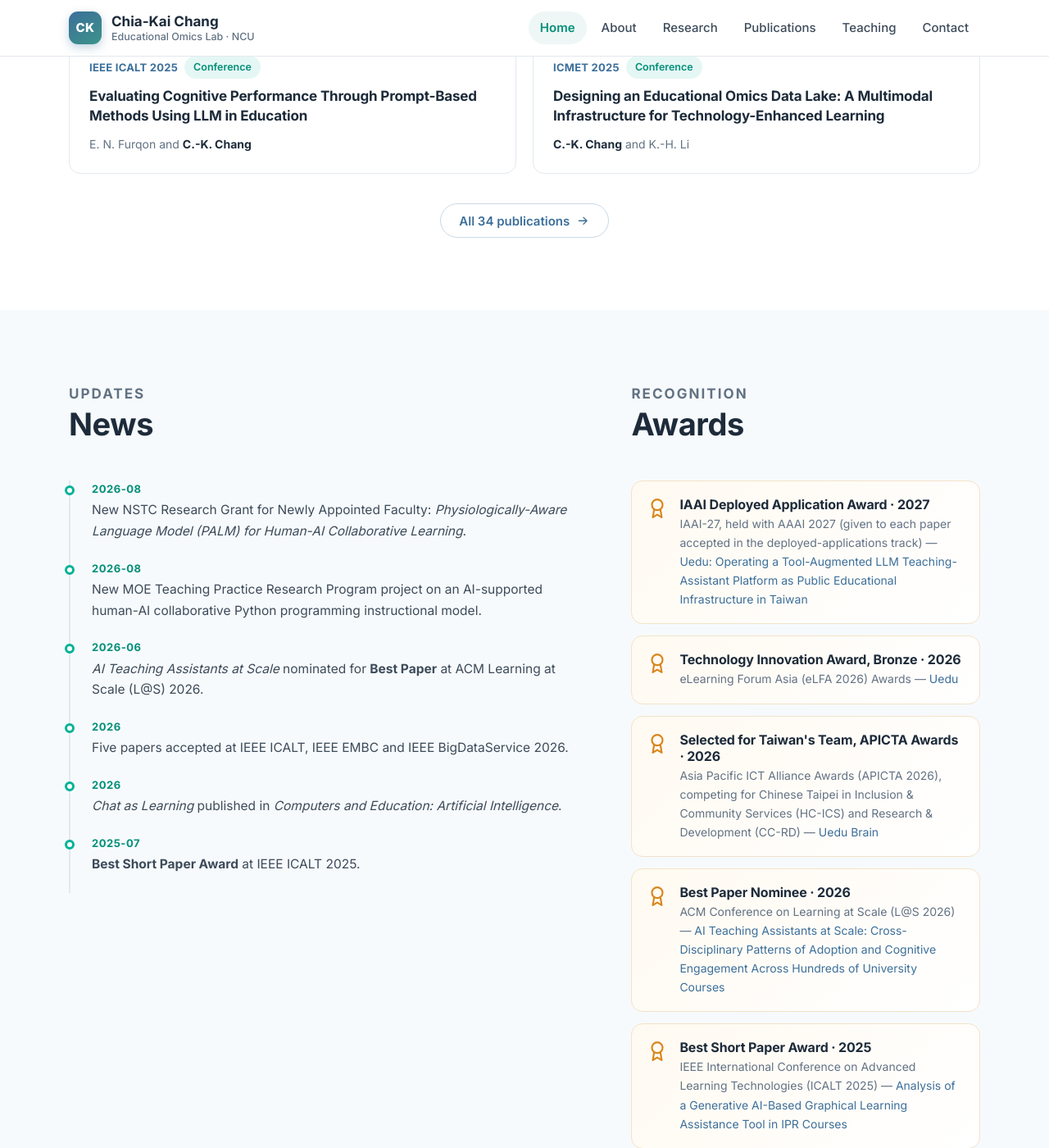
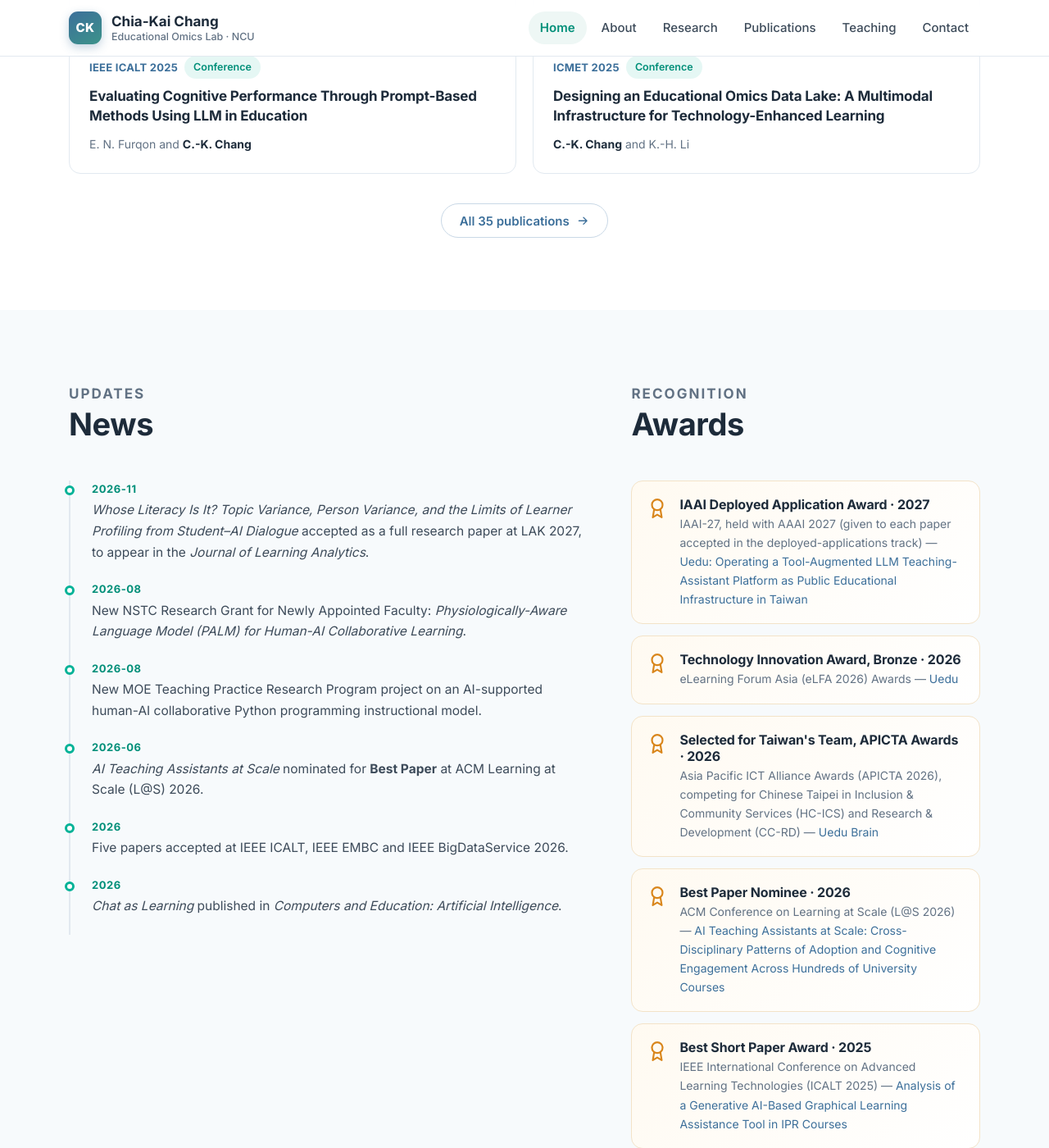
Before and after one commit to chia-kai-chang/chia-kai-chang.github.io, a Jekyll site: the page built from index.html, in a window 1280 px wide and 1400 px high, scrolled down 3805 px. Shown: the whole window at 82% size. Built offline with Jekyll 4.4.1, drawn with Linux system fonts in a browser that asks for light colours; some of the changed text lies outside the part shown.

Commit message:
Publications: add LAK 2027 accepted paper (Whose Literacy Is It?) and news item
Co-Authored-By: Claude Opus 5.5 <noreply@anthropic.com>

```diff
--- a/_data/news.yml
+++ b/_data/news.yml
@@ -1,4 +1,6 @@
 # Newest first. Shown on the home page.
+- date: 2026-11
+  text: "<em>Whose Literacy Is It? Topic Variance, Person Variance, and the Limits of Learner Profiling from Student–AI Dialogue</em> accepted as a full research paper at LAK 2027, to appear in the <em>Journal of Learning Analytics</em>."
 - date: 2026-08
   text: "New NSTC Research Grant for Newly Appointed Faculty: <em>Physiologically-Aware Language Model (PALM) for Human-AI Collaborative Learning</em>."
 - date: 2026-08
--- a/_data/publications.yml
+++ b/_data/publications.yml
@@ -298,6 +298,16 @@
 # IAAI-27、BigData 2026 的題名與作者照定稿 tex（uedu.tw repo research/ 下的 camera_ready）。
 # BigData 用定稿題名，不是投稿時的「A real-time cognitive–environmental observatory…」。
 # IAAI-27 須有作者親赴蒙特婁（2027-02）；BigData 已完成註冊、不到場（交影片）。
+# LAK27 #150，2026-11-25 錄取。題名照 Uedu app_practice.py；camera-ready 後再對一次。
+# 研究論文刊於 JLA 的 LAK27 專輯；至少一位作者 2027-01-15 前註冊才收錄，未完成就移除。
+- type: accepted
+  year: 2027
+  authors: C.-K. Chang and K.-H. Li
+  title: "Whose Literacy Is It? Topic Variance, Person Variance, and the Limits of Learner Profiling from Student–AI Dialogue"
+  venue: 17th International Conference on Learning Analytics and Knowledge (LAK27), Journal of Learning Analytics
+  venue_short: LAK 2027
+  details: full research paper
+  tags: [edu, gai]
 - type: accepted
   year: 2027
   authors: C.-K. Chang and K.-H. Li
```
